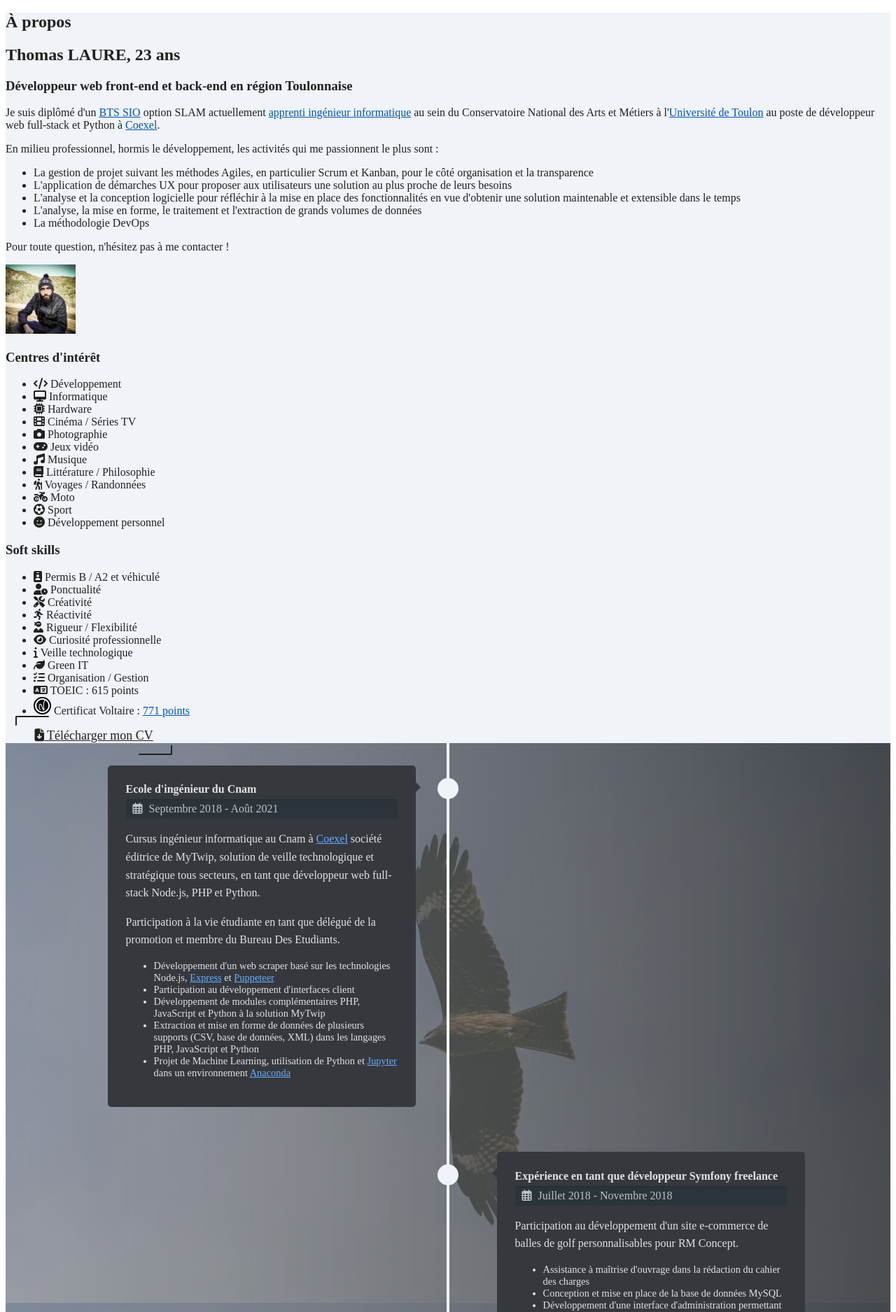
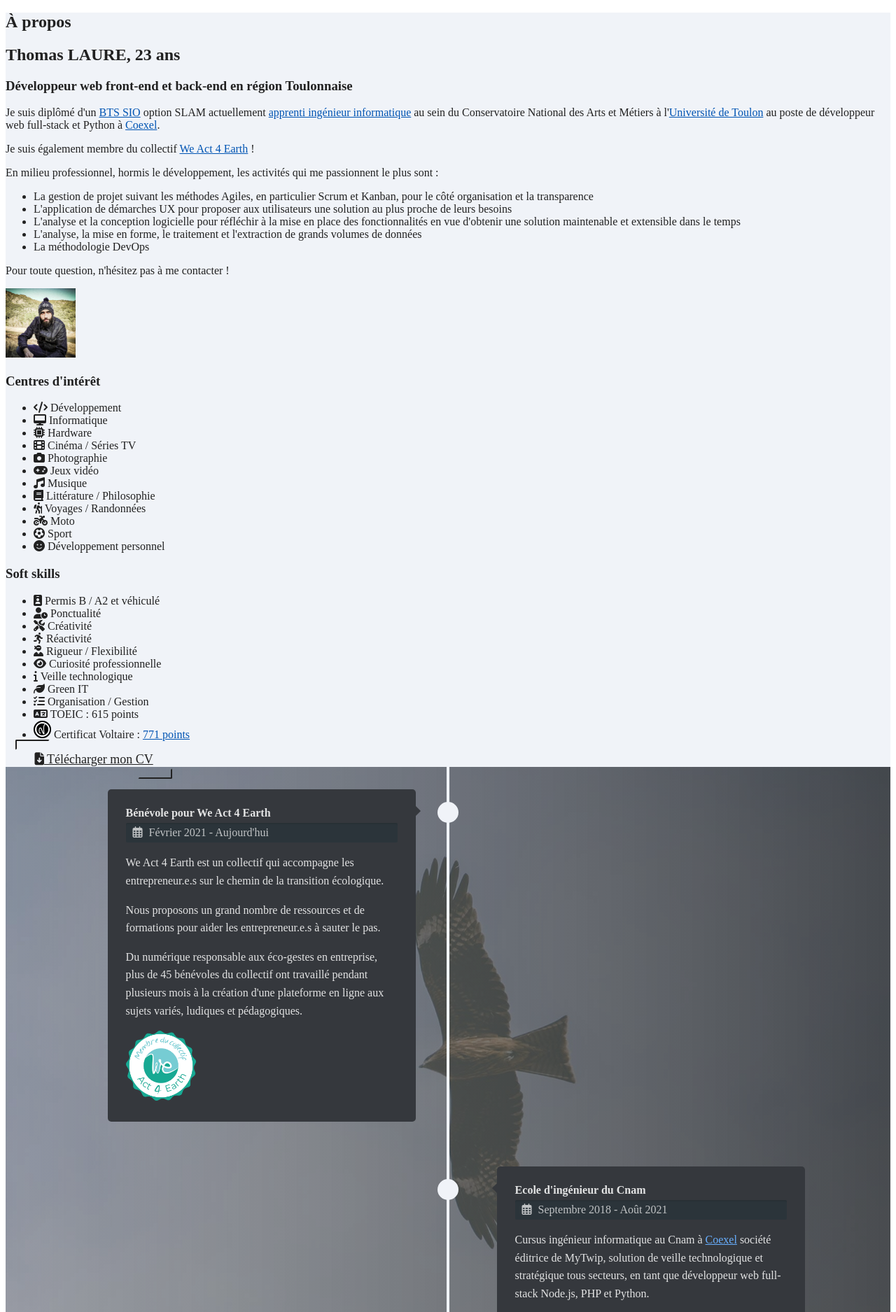
Before and after one commit to thlaure/portfoliov3, a Symfony app: template templates/home.html.twig in a window 1280 px wide. Shown: the part 810-2685 px from the top of the page at 70% size. Run offline with Twig, Linux system fonts and the light colour scheme; the template is opened without the code that fills it, so the values that code supplies are empty; style sheets or scripts are compiled from the project's sources; some libraries are stand-ins or nearby versions.

Commit message:
Update WA4E

```diff
--- a/assets/css/style.css
+++ b/assets/css/style.css
@@ -1,7 +1,5 @@
 body {
-  font-family: -apple-system, BlinkMacSystemFont, "Segoe UI", "Roboto", "Oxygen",
-    "Ubuntu", "Cantarell", "Fira Sans", "Droid Sans", "Helvetica Neue",
-    sans-serif;
+  font-family: -apple-system, BlinkMacSystemFont, "Segoe UI", "Arial", sans-serif;
   -webkit-font-smoothing: antialiased;
   -moz-osx-font-smoothing: grayscale;
   font-display: fallback;
--- a/src/Controller/HomeController.php
+++ b/src/Controller/HomeController.php
@@ -23,7 +23,7 @@ class HomeController extends AbstractController
     public function index(): Response
     {
         return $this->render('home.html.twig', [
-            "projects" => $this->getDoctrine()->getRepository(Project::class)->findAll()
+            'projects' => $this->getDoctrine()->getRepository(Project::class)->findAll()
         ]);
     }
 }
--- a/templates/footer.html.twig
+++ b/templates/footer.html.twig
@@ -15,5 +15,5 @@
             </div>
         </div>
     </div>
-    <p class="mb-1">Made by <a href="mailto:thomaslaure3@gmail.com" class="text-dark">Thomas LAURE</a> with <i class="fab fa-symfony"></i> and <i class="fab fa-react"></i></p>
+    <p class="mb-1">Made by <a href="mailto:thomas.laure@ik.me" class="text-dark">Thomas LAURE</a> with <i class="fab fa-symfony"></i> and <i class="fab fa-react"></i></p>
 </footer>
--- a/templates/home.html.twig
+++ b/templates/home.html.twig
@@ -58,18 +58,19 @@
         <article class="col-md-4 mt-3">
             <h2>Thomas LAURE, <span id="age"></span> ans</h2>
             <h3>Développeur web front-end et back-end en région Toulonnaise</h3>
-            <p class="text-justify">Je suis diplômé d'un <a href="https://bts-sio.lyc-bonaparte.fr/">BTS SIO</a> option SLAM actuellement <a href="https://www.cnam-paca.fr/nos-formations/ingenieur-specialite-informatique-multimedia">apprenti ingénieur informatique</a> au sein du Conservatoire National des Arts et Métiers à l'<a href="http://www.univ-tln.fr/">Université de Toulon</a> au poste de développeur web full-stack et Python à <a href="https://www.coexel.com/">Coexel</a>.</p>
-            <p class="text-justify">En milieu professionnel, hormis le développement, les activités qui me passionnent le plus sont :</p>
-            <ul class="text-justify">
+            <p>Je suis diplômé d'un <a href="https://bts-sio.lyc-bonaparte.fr/">BTS SIO</a> option SLAM actuellement <a href="https://www.cnam-paca.fr/nos-formations/ingenieur-specialite-informatique-multimedia">apprenti ingénieur informatique</a> au sein du Conservatoire National des Arts et Métiers à l'<a href="http://www.univ-tln.fr/">Université de Toulon</a> au poste de développeur web full-stack et Python à <a href="https://www.coexel.com/">Coexel</a>.</p>
+            <p>Je suis également membre du collectif <a href="https://weact4earth.fr/">We Act 4 Earth</a> !</p>
+            <p>En milieu professionnel, hormis le développement, les activités qui me passionnent le plus sont :</p>
+            <ul>
                 <li>La gestion de projet suivant les méthodes Agiles, en particulier Scrum et Kanban, pour le côté organisation et la transparence</li>
                 <li>L'application de démarches UX pour proposer aux utilisateurs une solution au plus proche de leurs besoins</li>
                 <li>L'analyse et la conception logicielle pour réfléchir à la mise en place des fonctionnalités en vue d'obtenir une solution maintenable et extensible dans le temps</li>
                 <li>L'analyse, la mise en forme, le traitement et l'extraction de grands volumes de données</li>
                 <li>La méthodologie DevOps</li>
             </ul>
-            <p class="text-justify">Pour toute question, n'hésitez pas à me contacter !</p>
+            <p>Pour toute question, n'hésitez pas à me contacter !</p>
         </article>
-        <div class="col-md-4 text-center">
+        <div class="col-md-4 center">
             <img class="rounded shadowing w-100" src="{{ asset('public/build/images/portrait2.jpg') }}" width="100" alt="Portrait">
         </div>
         <article class="col-md-2 mt-3">
@@ -116,14 +117,30 @@
         <div class="cd-timeline-block">
             <div class="cd-timeline-img cd-picture"></div>
             <div class="cd-timeline-content shadowing">
+                <h4>Bénévole pour We Act 4 Earth</h4>
+                <div class="timeline-content-info">
+                    <span class="timeline-content-info-date">
+                        <i class="far fa-calendar-alt"></i> Février 2021 - Aujourd'hui
+                    </span>
+                </div>
+                <p>We Act 4 Earth est un collectif qui accompagne les entrepreneur.e.s sur le chemin de la transition écologique.</p>
+                <p>Nous proposons un grand nombre de ressources et de formations pour aider les entrepreneur.e.s à sauter le pas.</p>
+                <p>Du numérique responsable aux éco-gestes en entreprise, plus de 45 bénévoles du collectif ont travaillé pendant plusieurs mois à la création d'une plateforme en ligne aux sujets variés, ludiques et pédagogiques.</p>
+                <div>
+                    <img src="{{ asset('public/build/images/BadgeWA4E.png') }}" width="100" alt="WA4E badge">
+                </div>
+            </div>
+        </div>
+        <div class="cd-timeline-block">
+            <div class="cd-timeline-img cd-picture"></div>
+            <div class="cd-timeline-content shadowing">
                 <h4>Ecole d'ingénieur du Cnam</h4>
                 <div class="timeline-content-info">
                     <span class="timeline-content-info-date">
                         <i class="far fa-calendar-alt"></i> Septembre 2018 - Août 2021
                     </span>
                 </div>
-                <p>Cursus ingénieur informatique au Cnam à <a href="https://www.coexel.com/">Coexel</a> société éditrice de MyTwip, solution de veille technologique et stratégique tous secteurs, en tant que développeur web full-stack Node.js, PHP et Python.
-                </p>
+                <p>Cursus ingénieur informatique au Cnam à <a href="https://www.coexel.com/">Coexel</a> société éditrice de MyTwip, solution de veille technologique et stratégique tous secteurs, en tant que développeur web full-stack Node.js, PHP et Python.</p>
                 <p>Participation à la vie étudiante en tant que délégué de la promotion et membre du Bureau Des Etudiants.</p>
                 <ul>
                     <li>Développement d'un web scraper basé sur les technologies Node.js, <a href="http://expressjs.com/">Express</a> et <a href="https://developers.google.com/web/tools/puppeteer/">Puppeteer</a></li>
```
Also changed, not shown: src/Controller/FormController.php (+9 -9 lines), assets/images/BadgeWA4E.png (added), assets/images/darker_than_dark/dtd.png (added), assets/images/hiroshima_exploration/logo.png (added), src/Controller/ErrorController.php (line endings or trailing spaces), src/Controller/ProjectsController.php (line endings or trailing spaces), src/Entity/Project.php (line endings or trailing spaces), 6 other files.
